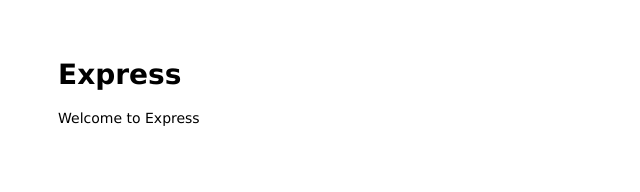
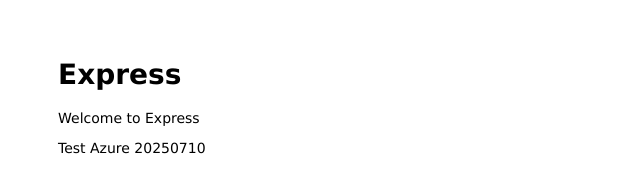
Before and after one commit to Fcu1397/0710_Azure, a website: page public/index.html in a window 1280 px wide. Shown: the whole page, without its empty margins (0-640 px from the left). Drawn offline with Linux system fonts and the light colour scheme.

Commit message:
Add test message for Azure deployment

```diff
--- a/public/index.html
+++ b/public/index.html
@@ -8,6 +8,7 @@
 <body>
   <h1>Express</h1>
   <p>Welcome to Express</p>
+  <p>Test Azure 20250710</p>
 </body>
 
 </html>
```
